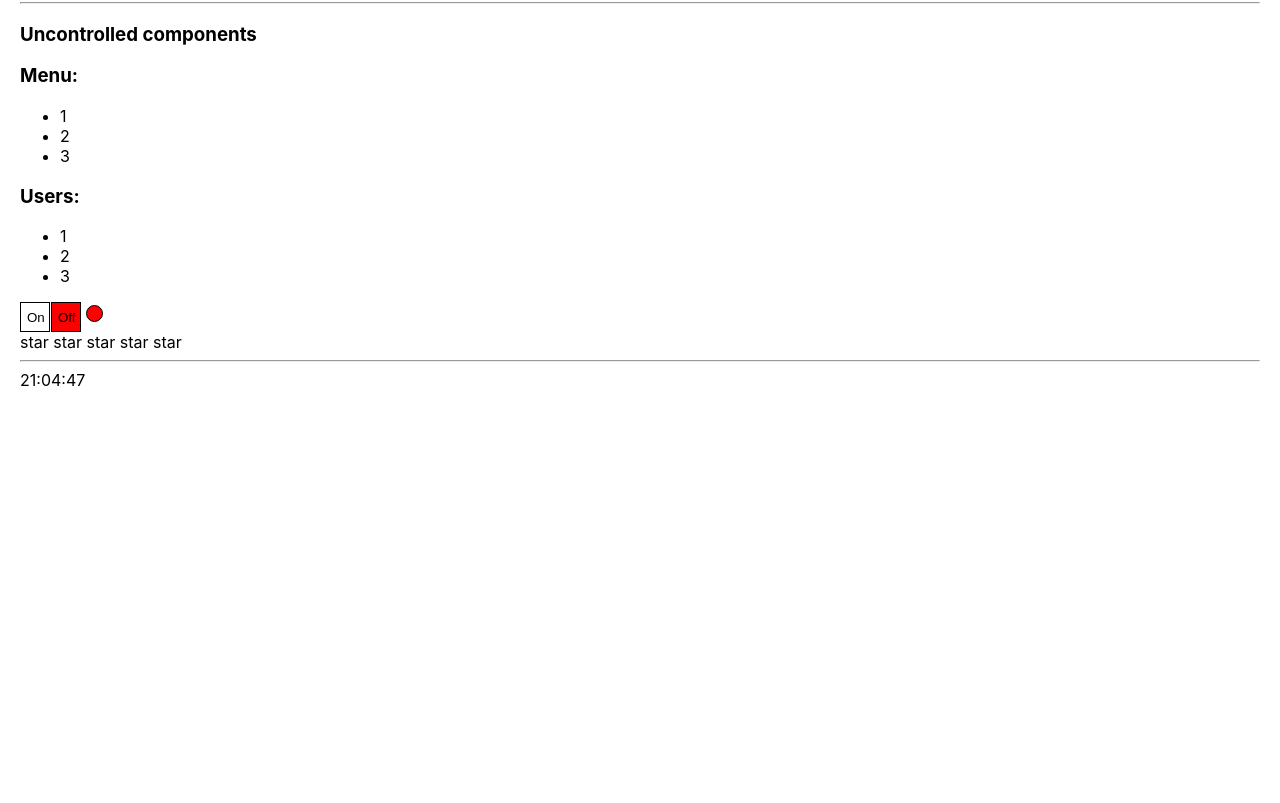
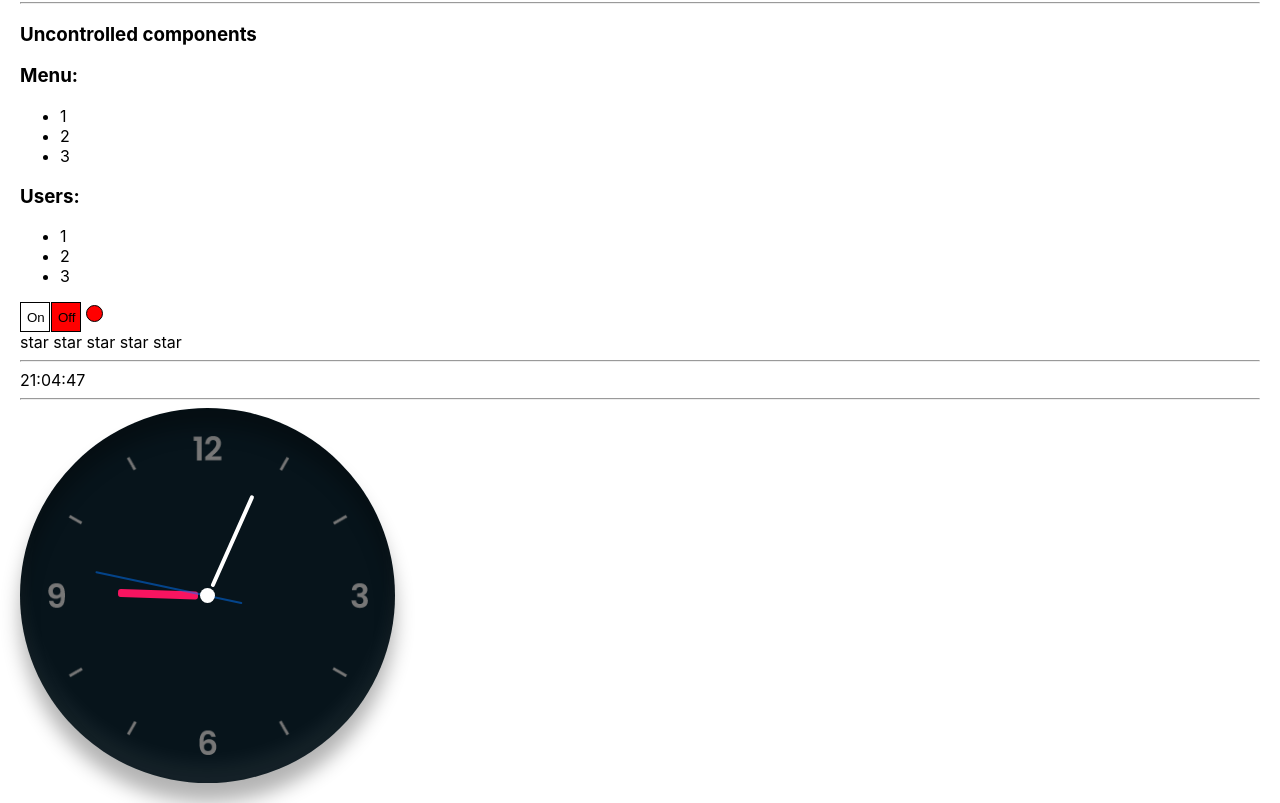
Before and after one commit to AndreiSavelyev1989/it_incubator_Rating, a React (Create React App) app: page / in a window 1280 px wide. Shown: the part 279-1082 px from the top of the page. Before the commit the page ends 800 px from the top, so only its background shows below. Built offline with nearby package versions, Linux system fonts and the light colour scheme.

Commit message:
refactored Clock component, added AnalogClock component

```diff
--- a/src/App.tsx
+++ b/src/App.tsx
@@ -8,6 +8,7 @@ import {UnControlledRating} from "./components/UnControlledRating/UnControlledRa
 import {OnOff} from "./components/OnOff/OnOff";
 import {Select} from "./components/Select/Select";
 import {Clock} from "./components/Clock/Clock";
+import {AnalogClock} from "./components/Clock/AnalogClock/AnalogClock";
 
 export type RatingStarValueType = 0 | 1 | 2 | 3 | 4 | 5
 
@@ -17,6 +18,7 @@ function App() {
     const [accordionCollapsed, setAccordionCollapsed] = useState<boolean>(false)
     const [onSwitch, setOnSwitch] = useState<boolean>(false);
     const [selectValue, setSelectValue] = useState("Moscow")
+    const [date, setDate] = useState(new Date())
     return (
         <div>
             <h3>Controlled components</h3>
@@ -44,7 +46,9 @@ function App() {
             {/*<UnControlledRating />*/}
             <UnControlledRating onChange={() => null}/>
             <hr/>
-            <Clock/>
+            <Clock date={date} setDate={setDate}/>
+            <hr/>
+            <AnalogClock date={date}/>
 
         </div>
     );
--- /dev/null
+++ b/src/components/Clock/AnalogClock/AnalogClock.module.css
@@ -0,0 +1,109 @@
+@import url('https://fonts.googleapis.com/css2?family=Quicksand:wght@500&display=swap');
+
+.clock {
+    width: 375px;
+    height: 375px;
+    display: flex;
+    justify-content: center;
+    align-items: center;
+    background: url(clock.png) #07141b;
+    background-size: cover;
+    border: 4px;
+    /* box-shadow: 15px 15px 15px rgba(255, 255, 255, 0.5); */
+    box-shadow: 0em -1.2em 1.2em rgba(255, 255, 255, 0.06),
+    inset 0em -1.2em 1.2em rgba(255, 255, 255, 0.06),
+    0em 1.2em 1.2em rgba(0, 0, 0, 0.3),
+    inset 0em 1.2em 1.2em rgba(0, 0, 0, 0.3);
+    border-radius: 50%;
+}
+
+.clock :hover {
+    /* yet to be completed; when hovered, diplay complete information about time, `new Date().toLocaleString();` */
+    cursor: pointer;
+}
+
+/* The small circle int the center */
+.clock:before {
+    content: '';
+    position: absolute;
+    width: 15px;
+    height: 15px;
+    background: rgb(255, 255, 255);
+    border-radius: 50%;
+
+    /* The z-index property specifies the stack order of an element.
+    /* An element with greater stack order is always in front of an element with a lower stack order.  */
+    /* Note: z-index only works on positioned elements (position: absolute, position: relative, position: fixed, or position: sticky). */
+    z-index: 10000;
+    /* kept as a high value, since wanted at top */
+}
+
+.clock .hour,
+.clock .min,
+.clock .sec {
+    position: absolute;
+}
+
+/* length of respective arms; */
+.clock .hour, .hr {
+    width: 180px;
+    height: 180px;
+}
+
+.clock .min, .mn {
+    width: 220px;
+    height: 220px;
+}
+
+.clock .sec, .sc {
+    width: 230px;
+    height: 230px;
+}
+
+
+.hr, .mn, .sc {
+    display: flex;
+    justify-content: center;
+    /* align-items: center; */
+    position: absolute;
+    border-radius: 50%;
+
+}
+
+.hr:before {
+    content: '';
+    position: absolute;
+    width: 7.5px;
+    height: 80px;
+    background: #f81460;
+    z-index: 10;
+    /* z-index least */
+    border-radius: 2.8px;
+}
+
+.mn:before {
+    content: '';
+    position: absolute;
+    width: 3.5px;
+    height: 100px;
+    background: #ffffff;
+    z-index: 11;
+    /* z-index more than hour hand */
+    border-radius: 3px;
+}
+
+.clock-wrapper.light.mn:before {
+    background: #091921;
+
+}
+
+.sc:before {
+    content: '';
+    position: absolute;
+    width: 2px;
+    height: 150px;
+    background: #0075fa80;
+    z-index: 12;
+    /* z-index more than hour minute hand */
+    border-radius: 3px;
+}
--- /dev/null
+++ b/src/components/Clock/AnalogClock/AnalogClock.tsx
@@ -0,0 +1,43 @@
+import React from "react";
+import styles from "./AnalogClock.module.css"
+
+type AnalogClockPropsType = {
+    date: Date
+}
+
+export const AnalogClock: React.FC<AnalogClockPropsType> = (props) => {
+
+    const deg = 6;
+    let hh = props.date.getHours() * 30;
+    let mm = props.date.getMinutes() * deg;
+    let ss = props.date.getSeconds() * deg;
+
+    const secondsStyle = {
+        transform: `rotateZ(${ss}deg)`
+    }
+    const minutesStyle = {
+        transform: `rotateZ(${mm}deg)`
+    }
+    const hoursStyle = {
+        transform: `rotateZ(${(hh) + (mm / 12)}deg)`
+    }
+
+    return (
+        <>
+            <div className={styles.clock}>
+                <div className={styles.hour}>
+                    <div className={styles.hr} style={hoursStyle}>
+                    </div>
+                </div>
+                <div className={styles.min}>
+                    <div className={styles.mn} style={minutesStyle}>
+                    </div>
+                </div>
+                <div className={styles.sec} style={secondsStyle}>
+                    <div className={styles.sc}>
+                    </div>
+                </div>
+            </div>
+        </>
+    )
+}
--- a/src/components/Clock/Clock.tsx
+++ b/src/components/Clock/Clock.tsx
@@ -1,21 +1,18 @@
-import React, {useEffect, useState} from "react";
+import React, {useEffect} from "react";
+import {AnalogClock} from "./AnalogClock/AnalogClock";
+import {DigitalClock} from "./DigitalClock/DigitalClock";
 
-const addZeroBeforeTime = (time: number) => time < 10 ? `0${time}` : time
+export type ClockViewPropsType = {
+    mode?: 'analog' | 'digital'
+    date: Date
+    setDate: (time: Date) => void
+}
 
-export const Clock = () => {
-    let currentTime = new Date()
-    let hours = currentTime.getHours()
-    let minutes = currentTime.getMinutes()
-    let seconds = currentTime.getSeconds()
-
-    let [currentHour, setCurrentHour] = useState(hours)
-    let [currentMinutes, setCurrentMinutes] = useState(minutes)
-    let [currentSeconds, setCurrentSeconds] = useState(seconds)
-
+export const Clock: React.FC<ClockViewPropsType> = (props) => {
     useEffect(() => {
         const intervalId = setInterval(() => {
             console.log('tick2')
-            setCurrentSeconds(state => state + 1)
+            props.setDate(new Date())
         }, 1000)
 
         return () => {
@@ -23,22 +20,16 @@ export const Clock = () => {
         }
     }, [])
 
-    if(currentSeconds === 60){
-        setCurrentSeconds(0)
-        setCurrentMinutes(currentMinutes + 1)
-    }
-    if(currentMinutes === 60){
-        setCurrentMinutes(0)
-        setCurrentHour(currentHour + 1)
-    }
-    if(currentHour === 24){
-        setCurrentHour(0)
+    let view;
+    switch (props.mode) {
+        case "analog":
+            view = <AnalogClock date={props.date}/>
+        case "digital":
+            view = <DigitalClock date={props.date}/>
+        default:
+            view = <DigitalClock date={props.date}/>
     }
     return (
-        <div>
-            <span>{addZeroBeforeTime(currentHour)}</span>:
-            <span>{addZeroBeforeTime(currentMinutes)}</span>:
-            <span>{addZeroBeforeTime(currentSeconds)}</span>
-        </div>
+        <div>{view}</div>
     )
 }
--- /dev/null
+++ b/src/components/Clock/DigitalClock/DigitalClock.tsx
@@ -0,0 +1,17 @@
+import React from "react";
+
+const addZeroBeforeTime = (time: number) => time < 10 ? `0${time}` : time
+
+type DigitalClockPropsType = {
+    date: Date
+}
+
+export const DigitalClock: React.FC<DigitalClockPropsType> = (props) => {
+    return (
+        <div>
+            <span>{addZeroBeforeTime(props.date.getHours())}</span>:
+            <span>{addZeroBeforeTime(props.date.getMinutes())}</span>:
+            <span>{addZeroBeforeTime(props.date.getSeconds())}</span>
+        </div>
+    )
+}
```
Also changed, not shown: src/components/Clock/AnalogClock/clock.png (added).
